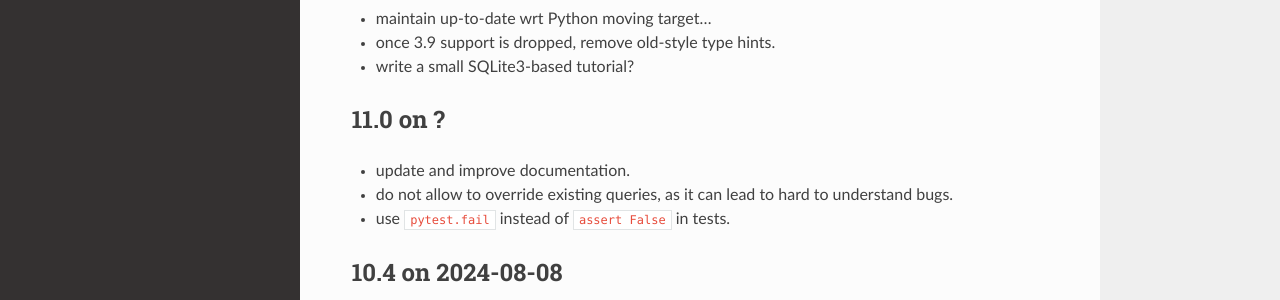
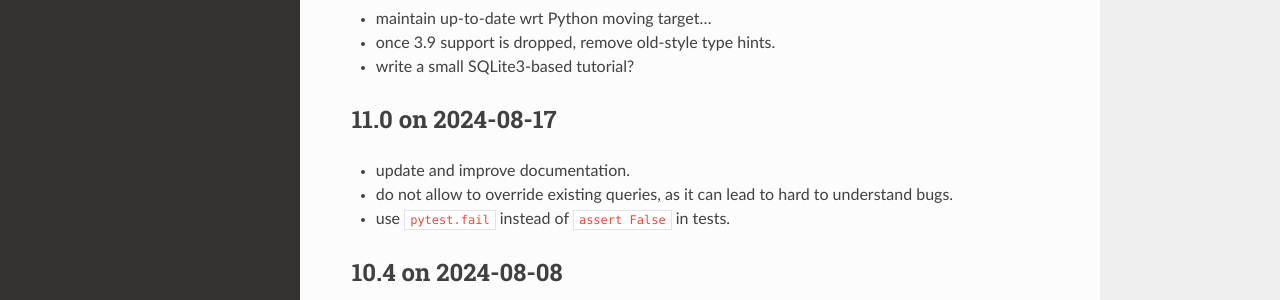
Before and after one commit to nackjicholson/aiosql, a Sphinx documentation site: the page built from docs/source/versions.rst, in a window 1280 px wide and 900 px high. Shown: the part 209-509 px from the top of the window. Built offline with Sphinx 7.4.7 and the Read the Docs theme 2.0.0, drawn with Linux system fonts in a browser that asks for light colours.

Commit message:
release now

```diff
--- a/docs/source/versions.rst
+++ b/docs/source/versions.rst
@@ -8,8 +8,8 @@ TODO
 - once 3.9 support is dropped, remove old-style type hints.
 - write a small SQLite3-based tutorial?
 
-11.0 on ?
----------
+11.0 on 2024-08-17
+------------------
 
 - update and improve documentation.
 - do not allow to override existing queries, as it can lead to hard to
```
